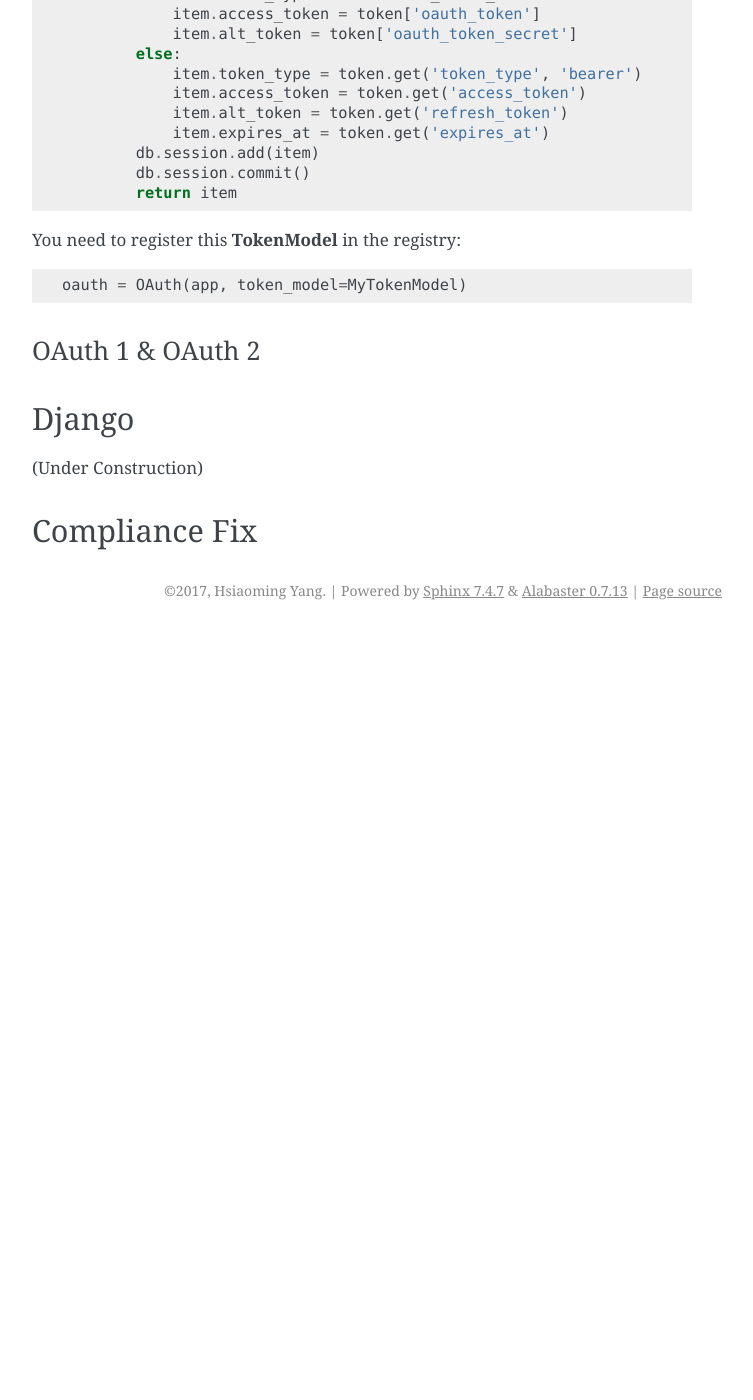
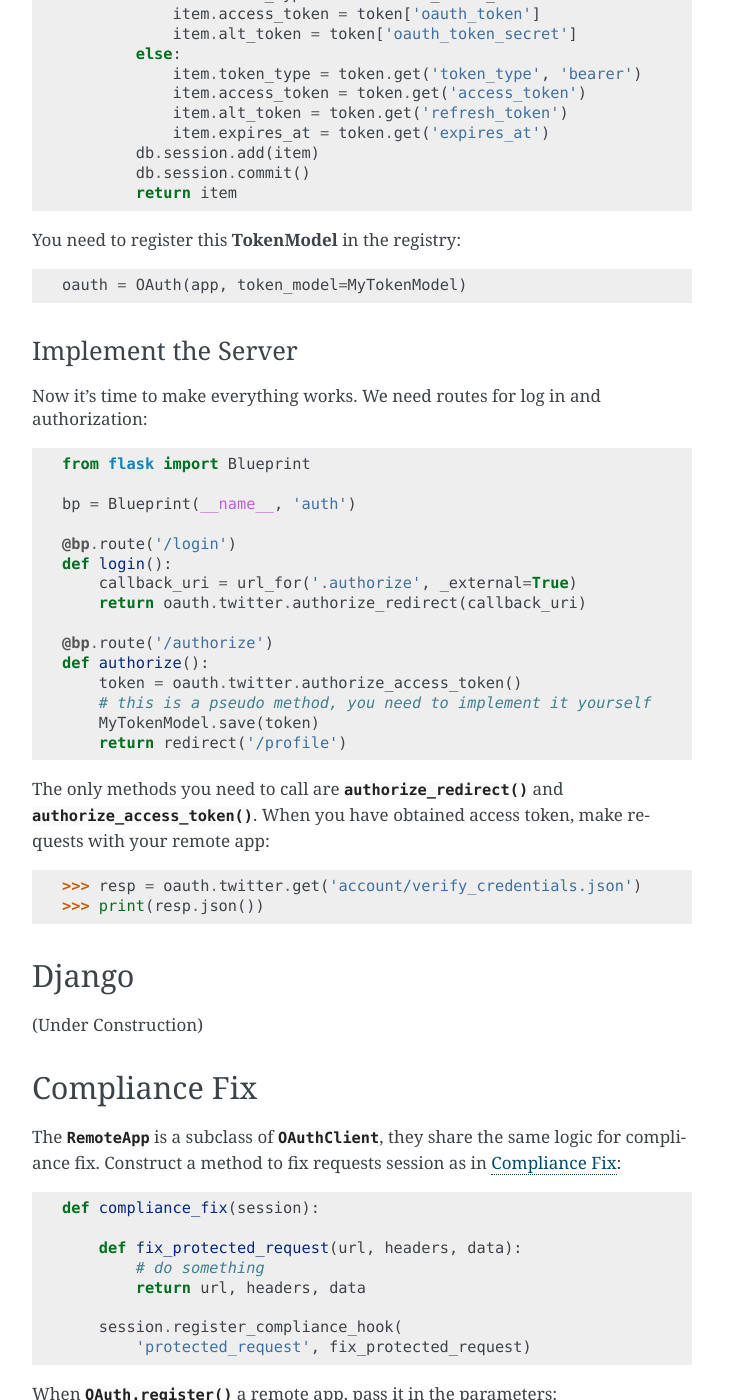
Before and after one commit to lepture/authlib, a Sphinx documentation site: the page built from docs/client/frameworks.rst, in a window 1280 px wide and 1400 px high, scrolled down 2600 px. Shown: the whole window, without its empty margins (388-1141 px from the left). Built offline with Sphinx 7.4.7, drawn with Linux system fonts in a browser that asks for light colours; before the commit the page ends 3230 px from its top, so only the background shows below that; some of the changed text lies outside the part shown.

Commit message:
More documentation

```diff
--- a/docs/api/client.rst
+++ b/docs/api/client.rst
@@ -27,7 +27,11 @@ Flask Registry and RemoteApp
    :members:
 
 .. autoclass:: RemoteApp
-   :members:
+   :members: authorize_access_token
+
+   .. method:: authorize_redirect(callback_uri=None, **kwargs)
+
+      Redirect to authorization server.
 
 
 Django Registry and RemoteApp
--- a/docs/client/frameworks.rst
+++ b/docs/client/frameworks.rst
@@ -139,9 +139,34 @@ You need to register this **TokenModel** in the registry::
 
     oauth = OAuth(app, token_model=MyTokenModel)
 
-OAuth 1 & OAuth 2
-~~~~~~~~~~~~~~~~~
+Implement the Server
+~~~~~~~~~~~~~~~~~~~~
 
+Now it's time to make everything works. We need routes for log in and
+authorization::
+
+    from flask import Blueprint
+
+    bp = Blueprint(__name__, 'auth')
+
+    @bp.route('/login')
+    def login():
+        callback_uri = url_for('.authorize', _external=True)
+        return oauth.twitter.authorize_redirect(callback_uri)
+
+    @bp.route('/authorize')
+    def authorize():
+        token = oauth.twitter.authorize_access_token()
+        # this is a pseudo method, you need to implement it yourself
+        MyTokenModel.save(token)
+        return redirect('/profile')
+
+The only methods you need to call are :meth:`~RemoteApp.authorize_redirect`
+and :meth:`~RemoteApp.authorize_access_token`. When you have obtained access
+token, make requests with your remote app::
+
+    >>> resp = oauth.twitter.get('account/verify_credentials.json')
+    >>> print(resp.json())
 
 Django
 ------
@@ -151,3 +176,26 @@ Django
 
 Compliance Fix
 --------------
+
+The :class:`RemoteApp` is a subclass of :class:`~authlib.client.OAuthClient`,
+they share the same logic for compliance fix. Construct a method to fix
+requests session as in :ref:`compliance_fix_mixed`::
+
+    def compliance_fix(session):
+
+        def fix_protected_request(url, headers, data):
+            # do something
+            return url, headers, data
+
+        session.register_compliance_hook(
+            'protected_request', fix_protected_request)
+
+When :meth:`OAuth.register` a remote app, pass it in the parameters::
+
+    oauth.register('twitter', {
+        'client_key': '...',
+        'client_secret': '...',
+        ...,
+        'compliance_fix': compliance_fix,
+        ...
+    })
--- a/docs/client/oauth2.rst
+++ b/docs/client/oauth2.rst
@@ -107,6 +107,8 @@ ourselves::
     >>> account_url = 'https://api.github.com/user'
     >>> resp = session.get(account_url)
 
+.. _compliance_fix_oauth2:
+
 Compliance Fix for non Standard
 -------------------------------
 
--- a/docs/conf.py
+++ b/docs/conf.py
@@ -1,50 +1,13 @@
-# -*- coding: utf-8 -*-
-#
-# Authlib documentation build configuration file, created by
-# sphinx-quickstart on Wed Nov  1 11:04:52 2017.
-#
-# This file is execfile()d with the current directory set to its
-# containing dir.
-#
-# Note that not all possible configuration values are present in this
-# autogenerated file.
-#
-# All configuration values have a default; values that are commented out
-# serve to show the default.
-
-# If extensions (or modules to document with autodoc) are in another directory,
-# add these directories to sys.path here. If the directory is relative to the
-# documentation root, use os.path.abspath to make it absolute, like shown here.
-#
 import os
 import sys
 sys.path.insert(0, os.path.abspath('..'))
 
-
-# -- General configuration ------------------------------------------------
-
-# If your documentation needs a minimal Sphinx version, state it here.
-#
-# needs_sphinx = '1.0'
-
-# Add any Sphinx extension module names here, as strings. They can be
-# extensions coming with Sphinx (named 'sphinx.ext.*') or your custom
-# ones.
 extensions = ['sphinx.ext.autodoc']
-
-# Add any paths that contain templates here, relative to this directory.
 templates_path = ['_templates']
 
-# The suffix(es) of source filenames.
-# You can specify multiple suffix as a list of string:
-#
-# source_suffix = ['.rst', '.md']
 source_suffix = '.rst'
-
-# The master toctree document.
 master_doc = 'index'
 
-# General information about the project.
 project = u'Authlib'
 copyright = u'2017, Hsiaoming Yang'
 author = u'Hsiaoming Yang'
@@ -73,21 +36,8 @@ exclude_patterns = ['_build', 'Thumbs.db', '.DS_Store']
 # The name of the Pygments (syntax highlighting) style to use.
 pygments_style = 'sphinx'
 
-# If true, `todo` and `todoList` produce output, else they produce nothing.
-todo_include_todos = False
 
-
-# -- Options for HTML output ----------------------------------------------
-
-# The theme to use for HTML and HTML Help pages.  See the documentation for
-# a list of builtin themes.
-#
-# html_theme = 'typlog_sphinx_theme'
-
-# Theme options are theme-specific and customize the look and feel of a theme
-# further.  For a list of options available for each theme, see the
-# documentation.
-#
+# html_theme = 'sphinx_typlog_theme'
 # html_theme_options = {}
 
 # Add any paths that contain custom static files (such as style sheets) here,
@@ -95,18 +45,15 @@ todo_include_todos = False
 # so a file named "default.css" will overwrite the builtin "default.css".
 html_static_path = ['_static']
 
-# Custom sidebar templates, must be a dictionary that maps document names
-# to template names.
-#
-# This is required for the alabaster theme
-# refs: http://alabaster.readthedocs.io/en/latest/installation.html#sidebars
 html_sidebars = {
     '**': [
-        'relations.html',  # needs 'show_related': True theme option to display
+        'about.html',
+        'localtoc.html',
+        'relations.html',
         'searchbox.html',
+        'donate.html',
     ]
 }
-
 
 # -- Options for HTMLHelp output ------------------------------------------
 
```
Also changed, not shown: docs/client/mixed.rst (+44 -0 lines).
